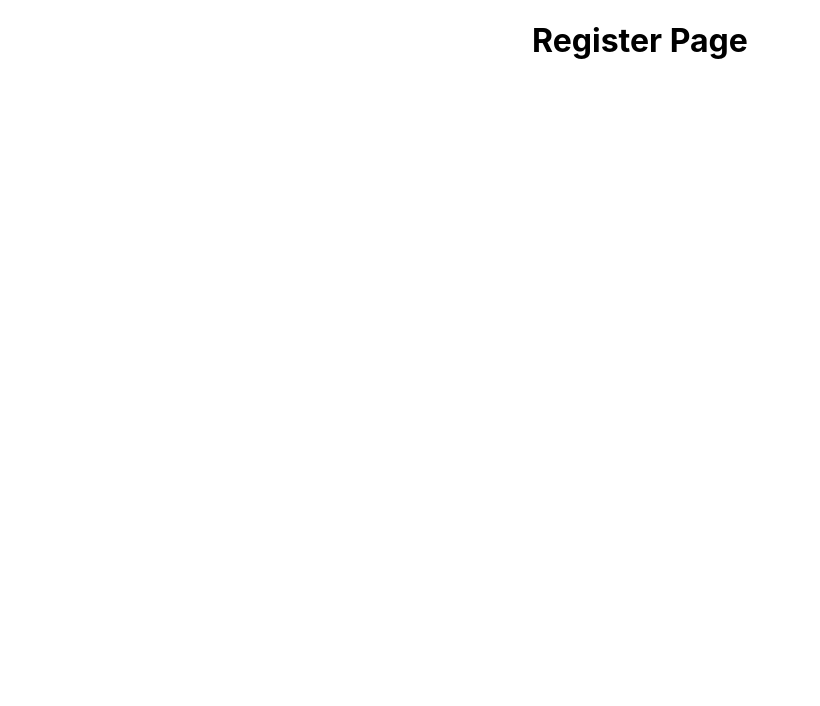
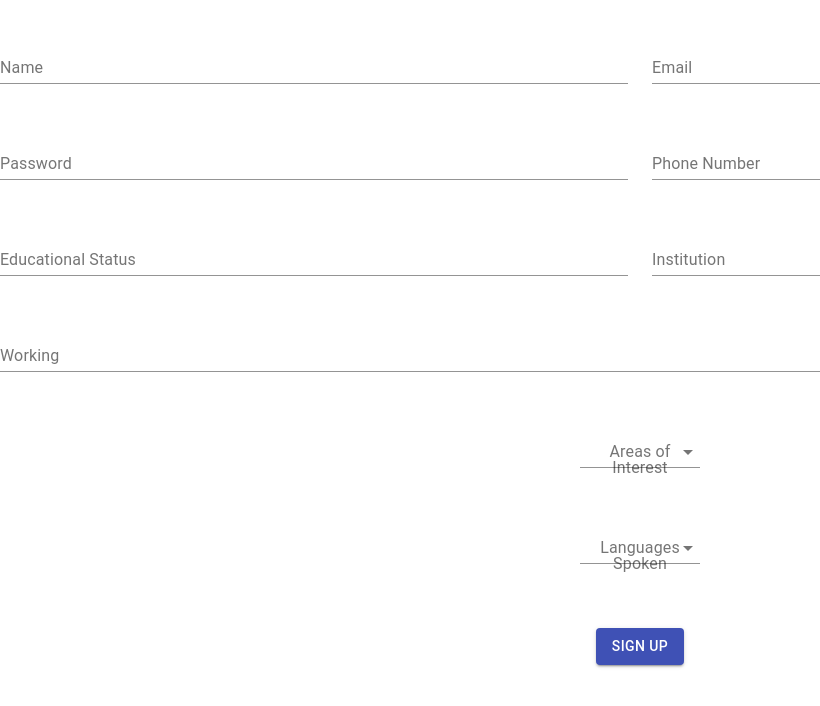
Before and after one commit to cfgblr2023/Team-17, a React (Create React App) app in the folder frontend/: page /register in a window 1280 px wide. Shown: the top 706 px of the page, without its empty margins (0-820 px from the left). Built offline with nearby package versions, Linux system fonts and the light colour scheme.

Commit message:
register

```diff
--- a/frontend/src/Components/Register.js
+++ b/frontend/src/Components/Register.js
@@ -1,11 +1,162 @@
-import React from 'react';
+import React, { useState } from 'react';
+import { makeStyles } from '@material-ui/core/styles';
+import Grid from '@material-ui/core/Grid';
+import Typography from '@material-ui/core/Typography';
+import TextField from '@material-ui/core/TextField';
+import Button from '@material-ui/core/Button';
+import FormControl from '@material-ui/core/FormControl';
+import InputLabel from '@material-ui/core/InputLabel';
+import Select from '@material-ui/core/Select';
+import MenuItem from '@material-ui/core/MenuItem';
 
-function Register(){
-    return(
-        <div>
-            <h1>Register Page</h1>
-        </div>
-    );
+const useStyles = makeStyles((theme) => ({
+  formContainer: {
+    marginTop: theme.spacing(3),
+    marginBottom: theme.spacing(3),
+  },
+  formItem: {
+    marginBottom: theme.spacing(3),
+  },
+  submitButton: {
+    marginTop: theme.spacing(2),
+  },
+  formControl: {
+    minWidth: 120,
+    maxWidth: 300,
+  },
+}));
+
+function Register() {
+  const classes = useStyles();
+  const [name, setName] = useState('');
+  const [email, setEmail] = useState('');
+  const [password, setPassword] = useState('');
+  const [phone, setPhone] = useState('');
+  const [education, setEducation] = useState('');
+  const [institution, setInstitution] = useState('');
+  const [working, setWorking] = useState('');
+  const [interests, setInterests] = useState([]);
+  const [languages, setLanguages] = useState([]);
+
+  const handleSubmit = (event) => {
+    event.preventDefault();
+    // Add logic to submit the form data
+  };
+
+  const handleInterestChange = (event) => {
+    setInterests(event.target.value);
+  };
+
+  const handleLanguageChange = (event) => {
+    setLanguages(event.target.value);
+  };
+
+  return (
+    <form onSubmit={handleSubmit}>
+      <Grid container spacing={3} className={classes.formContainer}>
+        <Grid item xs={12} sm={6} className={classes.formItem}>
+          <TextField
+            fullWidth
+            label="Name"
+            value={name}
+            onChange={(event) => setName(event.target.value)}
+          />
+        </Grid>
+        <Grid item xs={12} sm={6} className={classes.formItem}>
+          <TextField
+            fullWidth
+            label="Email"
+            value={email}
+            onChange={(event) => setEmail(event.target.value)}
+          />
+        </Grid>
+        <Grid item xs={12} sm={6} className={classes.formItem}>
+          <TextField
+            fullWidth
+            label="Password"
+            type="password"
+            value={password}
+            onChange={(event) => setPassword(event.target.value)}
+          />
+        </Grid>
+        <Grid item xs={12} sm={6} className={classes.formItem}>
+          <TextField
+            fullWidth
+            label="Phone Number"
+            value={phone}
+            onChange={(event) => setPhone(event.target.value)}
+          />
+        </Grid>
+        <Grid item xs={12} sm={6} className={classes.formItem}>
+          <TextField
+            fullWidth
+            label="Educational Status"
+            value={education}
+            onChange={(event) => setEducation(event.target.value)}
+          />
+        </Grid>
+        <Grid item xs={12} sm={6} className={classes.formItem}>
+          <TextField
+            fullWidth
+            label="Institution"
+            value={institution}
+            onChange={(event) => setInstitution(event.target.value)}
+          />
+        </Grid>
+        <Grid item xs={12} className={classes.formItem}>
+          <TextField
+            fullWidth
+            label="Working"
+            value={working}
+            onChange={(event) => setWorking(event.target.value)}
+          />
+        </Grid>
+        <Grid item xs={12} className={classes.formItem}>
+          <FormControl className={classes.formControl}>
+            <InputLabel id="interests-label">Areas of Interest</InputLabel>
+            <Select
+              labelId="interests-label"
+              multiple
+              value={interests}
+              onChange={handleInterestChange}
+            >
+              <MenuItem value="Technology">Technology</MenuItem>
+              <MenuItem value="Finance">Finance</MenuItem>
+              <MenuItem value="Art">Art</MenuItem>
+              <MenuItem value="Science">Science</MenuItem>
+            </Select>
+          </FormControl>
+        </Grid>
+        <Grid item xs={12} className={classes.formItem}>
+          <FormControl className={classes.formControl}>
+            <InputLabel id="languages-label">Languages Spoken</InputLabel>
+            <Select
+              labelId="languages-label"
+              multiple
+              value={languages}
+              onChange={handleLanguageChange}
+            >
+              <MenuItem value="English">English</MenuItem>
+              <MenuItem value="Spanish">Spanish</MenuItem>
+              <MenuItem value="French">French</MenuItem>
+              <MenuItem value="German">German</MenuItem>
+              <MenuItem value="Chinese">Chinese</MenuItem>
+                     </Select>
+         </FormControl>
+        </Grid>
+        <Grid item xs={12}>
+          <Button
+            variant="contained"
+            color="primary"
+            type="submit"
+            className={classes.submitButton}
+          >
+            Sign Up
+          </Button>
+        </Grid>
+      </Grid>
+    </form>
+  );
 }
 
 export default Register;
```
